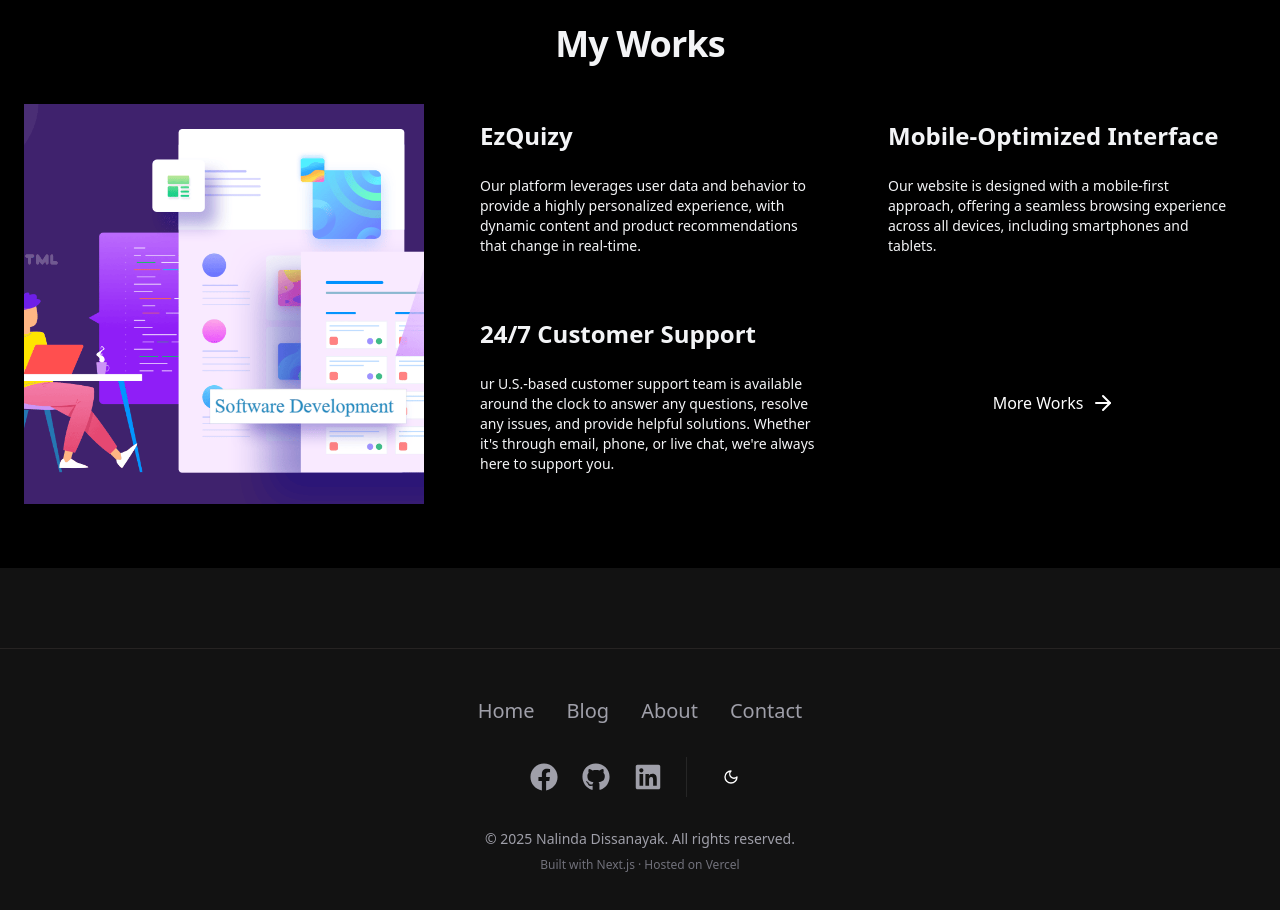
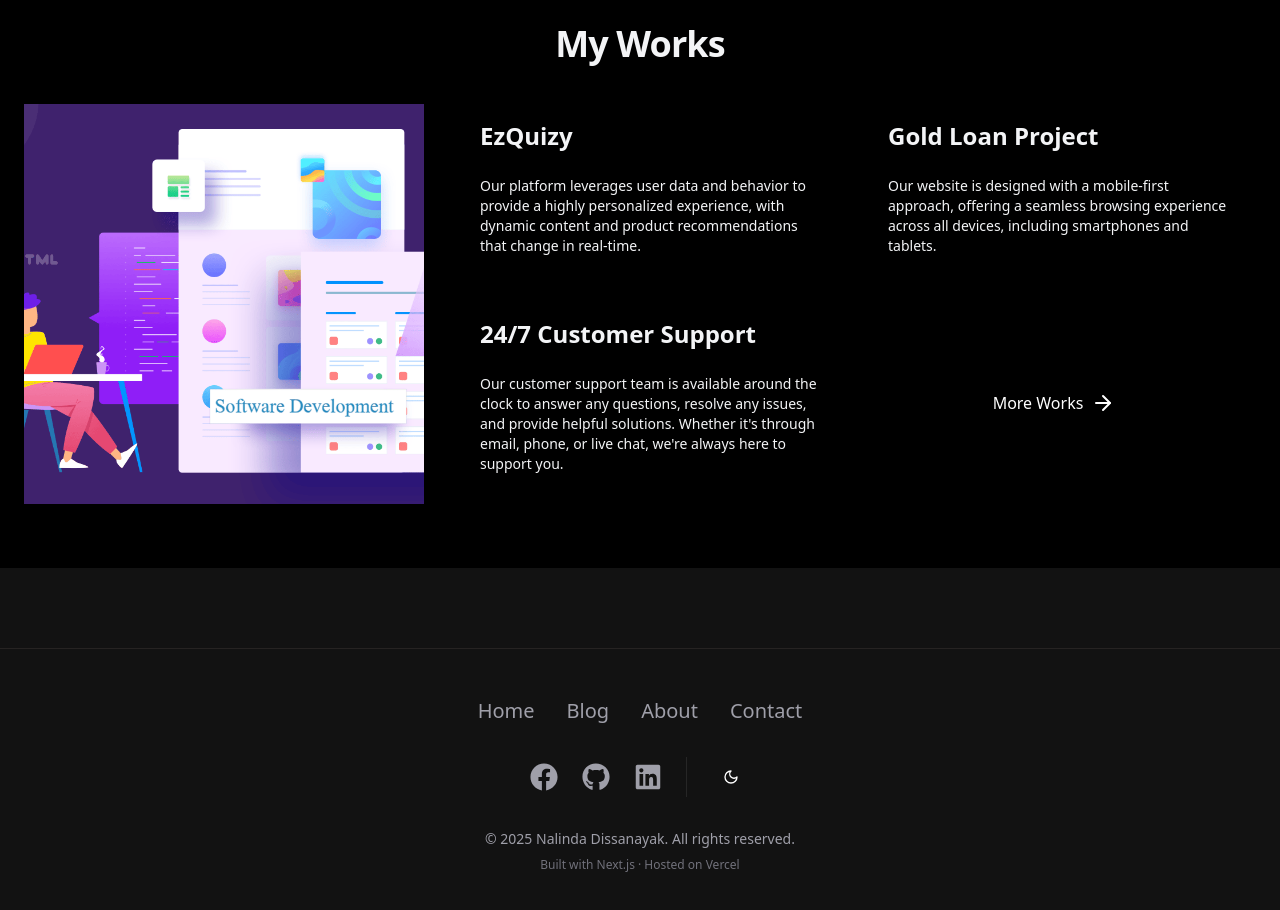
Before and after one commit to Nalindadsn/chanaka-fernando, a Next.js app: page / in a window 1280 px wide. Shown: the part 2300-3210 px from the top of the page. Built offline with nearby package versions, Linux system fonts and the light colour scheme.

Commit message:
add data2

```diff
--- a/src/app/MoreWorks.tsx
+++ b/src/app/MoreWorks.tsx
@@ -38,7 +38,7 @@ function MoreWorks() {
             <div className="w-full sm:w-1/2 mb-4 px-2 ">
               <div className="h-full py-4 px-6  rounded-br-xl">
                 <h3 className="text-2xl font-bold text-md mb-6">
-                  Mobile-Optimized Interface
+                  Gold Loan Project
                 </h3>
                 <p className="text-sm">
                   {" "}
@@ -55,10 +55,10 @@ function MoreWorks() {
                   24/7 Customer Support
                 </h3>
                 <p className="text-sm">
-                  ur U.S.-based customer support team is available around the
-                  clock to answer any questions, resolve any issues, and provide
-                  helpful solutions. Whether it's through email, phone, or live
-                  chat, we're always here to support you.
+                  Our customer support team is available around the clock to
+                  answer any questions, resolve any issues, and provide helpful
+                  solutions. Whether it's through email, phone, or live chat,
+                  we're always here to support you.
                 </p>
               </div>
             </div>
```
